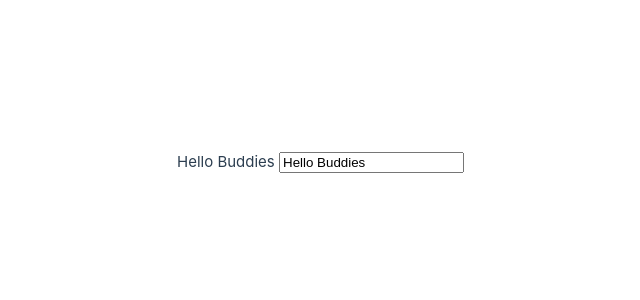
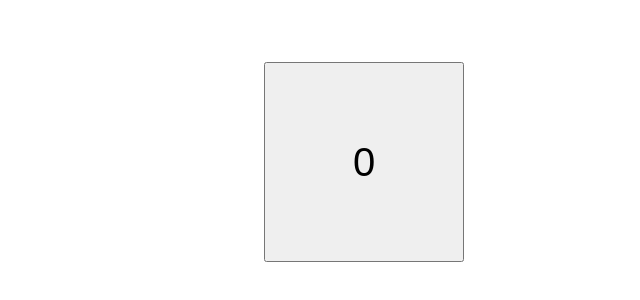
Before and after one commit to papebarka/vue-composition-api-basics, a Vue app: page / in a window 1280 px wide. Shown: the part 238-538 px from the top of the page, without its empty margins (176-816 px from the left). Built offline with nearby package versions, Linux system fonts and the light colour scheme.

Commit message:
Reactivity, methods and rendering in the composition API

```diff
--- a/src/App.vue
+++ b/src/App.vue
@@ -4,14 +4,17 @@
 
 
 
-const msg = ref("Hello Buddies")
+const count = ref(0)
+
+const increment = () => {
+  count.value++
+}
 
 </script>
 
 <template>
   <main>
-    {{ msg }}
-    <input v-model="msg" />
+    <button @click="increment">{{ count }}</button>
   </main>
 </template>
 
@@ -20,9 +23,10 @@
   line-height: 1.5;
 }
 
-.logo {
-  display: block;
-  margin: 0 auto 2rem;
+button {
+  height: 200px;
+  width: 200px;
+  font-size: 40px;
 }
 
 @media (min-width: 1024px) {
```
Also changed, not shown: 1 other file (tests, documents, lock files or other folders).
